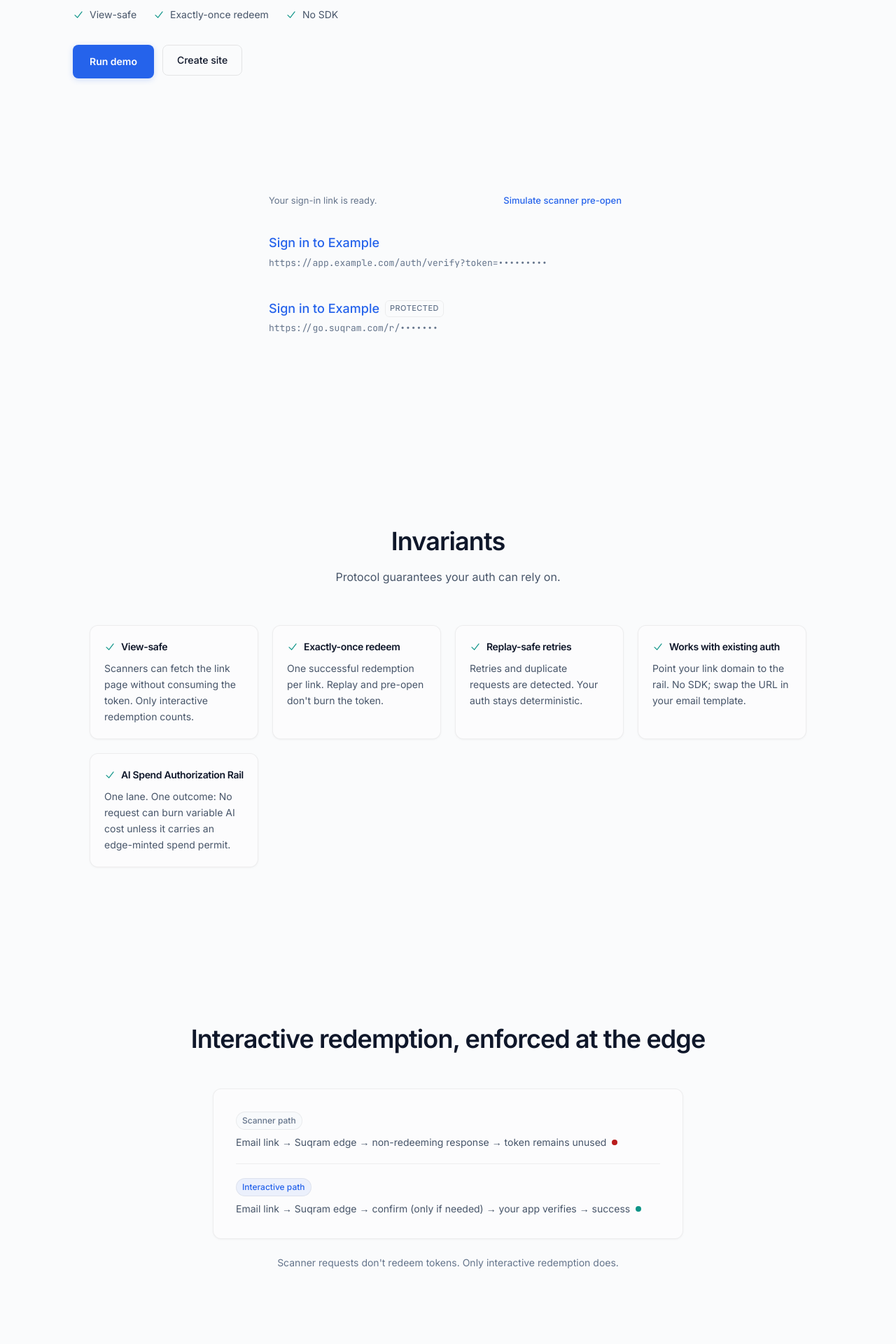
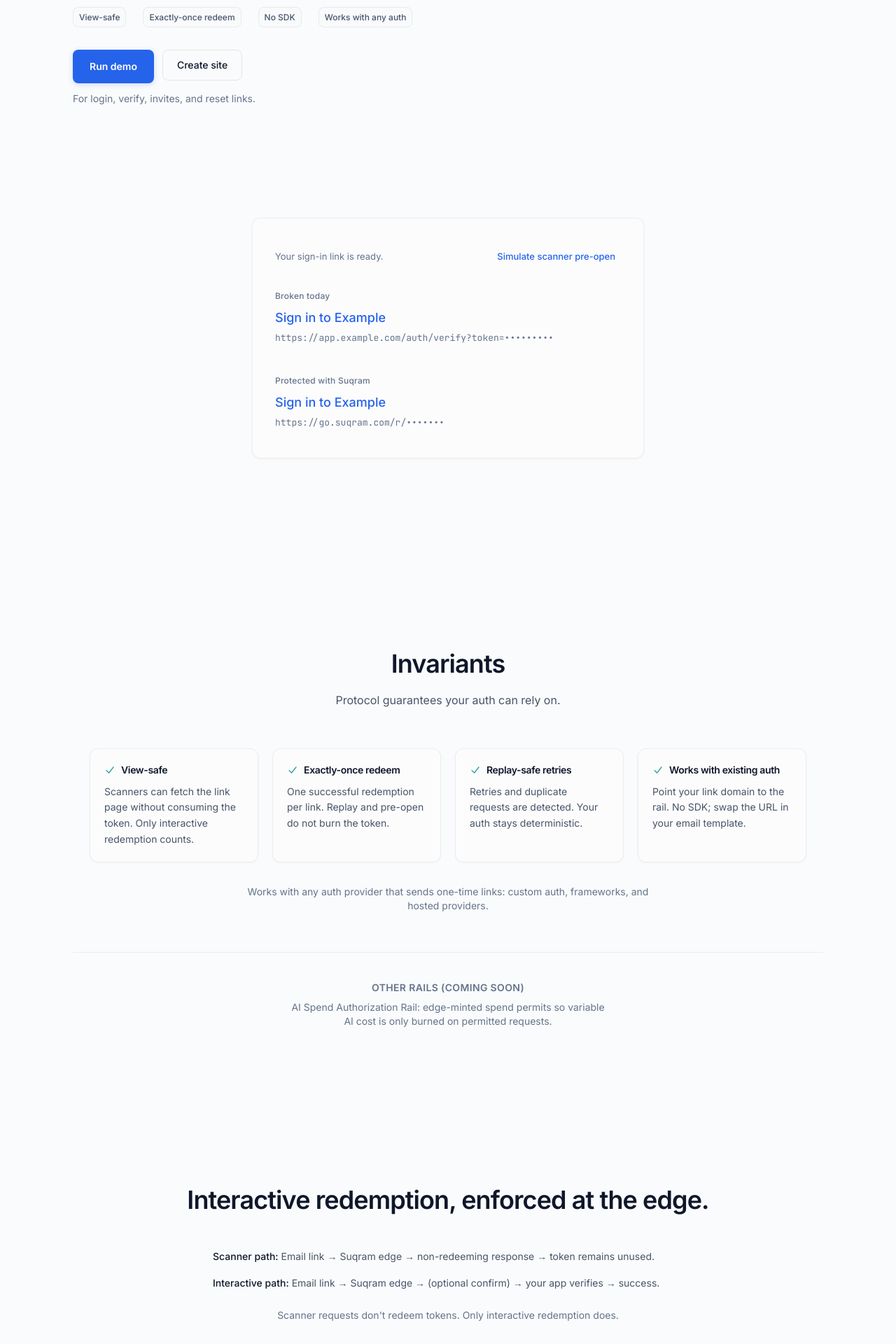
Before and after one commit to macuunamatata/Suqram, a Next.js app in the folder site/: page / in a window 1280 px wide. Shown: the part 440-2360 px from the top of the page at 70% size. Built offline with nearby package versions, Linux system fonts and the light colour scheme.

Commit message:
Polish UI/UX to domained feel

```diff
--- a/site/app/components/DemoBeforeAfter.tsx
+++ b/site/app/components/DemoBeforeAfter.tsx
@@ -1,6 +1,6 @@
 "use client";
 
-import { useState } from "react";
+import { useState, useEffect } from "react";
 import { motion, AnimatePresence, useReducedMotion } from "framer-motion";
 
 type Clicked = null | "unprotected" | "protected";
@@ -12,8 +12,23 @@ export default function DemoBeforeAfter() {
   const [clicked, setClicked] = useState<Clicked>(null);
   const [runFirstLink, setRunFirstLink] = useState<RunFirstLink>(null);
 
+  // When user clicks "Run demo" (href="#demo"), focus the simulate button after scroll
+  useEffect(() => {
+    const focusSimulate = () => {
+      if (typeof window !== "undefined" && window.location.hash === "#demo") {
+        const t = setTimeout(() => document.getElementById("demo-simulate")?.focus(), 150);
+        return () => clearTimeout(t);
+      }
+    };
+    focusSimulate();
+    const onHash = () => { focusSimulate(); };
+    window.addEventListener("hashchange", onHash);
+    return () => window.removeEventListener("hashchange", onHash);
+  }, []);
+
   const onSimulate = () => {
     setRunFirstLink(null);
+    setClicked(null);
     setSimulated(true);
   };
 
@@ -37,11 +52,12 @@ export default function DemoBeforeAfter() {
 
   return (
     <section className="demo-section" aria-label="Demo">
-      <div className="demo-wrap">
+      <div className="demo-wrap demo-email-snippet">
         <div className="demo-email">
           <header className="demo-email-header">
             <p className="demo-email-eyebrow">Your sign-in link is ready.</p>
             <button
+              id="demo-simulate"
               type="button"
               className="demo-email-btn"
               onClick={onSimulate}
@@ -53,8 +69,9 @@ export default function DemoBeforeAfter() {
           </header>
 
           <div className="demo-email-links">
-            {/* Unprotected row */}
+            {/* Broken today */}
             <div className="demo-link-row">
+              <p className="demo-section-label">Broken today</p>
               <a
                 href="#"
                 className="demo-link"
@@ -68,13 +85,13 @@ export default function DemoBeforeAfter() {
               </p>
               {!simulated && runFirstLink === "unprotected" && (
                 <p className="demo-inline-hint" aria-live="polite">
-                  Run scanner simulation first
+                  Run scanner simulation first.
                 </p>
               )}
               {simulated && (
                 <>
-                  <p className="demo-inline-outcome demo-inline-outcome-fail" aria-live="polite">
-                    Token consumed by scanner
+                  <p className="demo-inline-outcome" aria-live="polite">
+                    Token consumed by scanner → Link expired
                   </p>
                   <AnimatePresence>
                     {clicked === "unprotected" && (
@@ -94,9 +111,9 @@ export default function DemoBeforeAfter() {
               )}
             </div>
 
-            {/* Protected row */}
+            {/* Protected with Suqram */}
             <div className="demo-link-row">
-              <div className="demo-link-row-head">
+              <p className="demo-section-label">Protected with Suqram</p>
               <a
                 href="#"
                 className="demo-link demo-link-protected"
@@ -105,20 +122,18 @@ export default function DemoBeforeAfter() {
               >
                 Sign in to Example
               </a>
-                <span className="demo-badge">Protected</span>
-              </div>
               <p className="demo-link-url" aria-hidden>
                 https://go.suqram.com/r/•••••••
               </p>
               {!simulated && runFirstLink === "protected" && (
                 <p className="demo-inline-hint" aria-live="polite">
-                  Run scanner simulation first
+                  Run scanner simulation first.
                 </p>
               )}
               {simulated && (
                 <>
                   <p className="demo-inline-outcome demo-inline-outcome-ok" aria-live="polite">
-                    Scanner views don&apos;t redeem
+                    Scanner views don&apos;t redeem → First real click succeeds
                   </p>
                   <AnimatePresence>
                     {clicked === "protected" && (
--- a/site/app/globals.css
+++ b/site/app/globals.css
@@ -369,6 +369,21 @@ h3 {
     height: 1rem;
     flex-shrink: 0;
     color: var(--status-success);
+  }
+  .benefit-chips .benefit-item {
+    display: inline-flex;
+    align-items: center;
+    gap: var(--space-2);
+  }
+  .benefit-chip {
+    display: inline-block;
+    font-size: var(--text-xs);
+    font-weight: 500;
+    color: var(--text-secondary);
+    padding: var(--space-1) var(--space-2);
+    border-radius: var(--radius-md);
+    background: var(--surface-hover);
+    border: 1px solid var(--border);
   }
   .pill {
     @apply inline-flex items-center rounded-full text-xs font-medium;
@@ -890,7 +905,24 @@ h3 {
   .demo-section { padding: var(--space-12) 0 var(--space-16); }
   .demo-wrap { max-width: 560px; margin: 0 auto; padding: 0 var(--space-4); }
   @media (min-width: 640px) { .demo-wrap { padding: 0 var(--space-6); } }
+  .demo-email-snippet {
+    background: var(--surface-tint);
+    border: 1px solid var(--border);
+    border-radius: var(--radius-xl);
+    box-shadow: var(--shadow-surface);
+    padding: var(--space-8) var(--space-6);
+  }
+  @media (min-width: 640px) {
+    .demo-email-snippet { padding: var(--space-10) var(--space-8); }
+  }
   .demo-email { display: flex; flex-direction: column; gap: var(--space-8); }
+  .demo-section-label {
+    font-size: var(--text-xs);
+    font-weight: 500;
+    color: var(--muted);
+    margin: 0 0 var(--space-1);
+    letter-spacing: 0.02em;
+  }
   .demo-email-header {
     display: flex;
     flex-wrap: wrap;
@@ -946,7 +978,10 @@ h3 {
   .demo-link:hover { text-decoration: underline; }
   .demo-link-protected:hover {
     text-decoration: underline;
-    box-shadow: 0 1px 0 0 var(--primary);
+    box-shadow: 0 0 0 1px rgba(37, 99, 235, 0.15);
+  }
+  @media (prefers-reduced-motion: reduce) {
+    .demo-link-protected:hover { box-shadow: none; }
   }
   .demo-link:focus-visible {
     outline: none;
@@ -979,11 +1014,12 @@ h3 {
   }
   .demo-inline-outcome {
     font-size: 0.8125rem;
+    color: var(--muted);
     margin: 0;
     margin-top: var(--space-1);
   }
-  .demo-inline-outcome-fail { color: var(--status-error); }
-  .demo-inline-outcome-ok { color: var(--status-success); }
+  .demo-inline-outcome-fail { color: var(--muted); }
+  .demo-inline-outcome-ok { color: var(--muted); }
   .demo-inline-result {
     display: inline-flex;
     align-items: center;
@@ -995,6 +1031,8 @@ h3 {
   .demo-inline-result-fail { color: var(--status-error); }
   .demo-inline-result-ok { color: var(--status-success); }
   .demo-inline-icon { width: 0.875rem; height: 0.875rem; flex-shrink: 0; }
+  .demo-inline-result-fail .demo-inline-icon { color: var(--status-error); }
+  .demo-inline-result-ok .demo-inline-icon { color: var(--status-success); }
   @media (prefers-reduced-motion: reduce) {
     .demo-link, .demo-link-url { transition: none; }
   }
--- a/site/app/page.tsx
+++ b/site/app/page.tsx
@@ -28,7 +28,7 @@ const INVARIANT_TILES = [
   },
   {
     title: "Exactly-once redeem",
-    body: "One successful redemption per link. Replay and pre-open don't burn the token.",
+    body: "One successful redemption per link. Replay and pre-open do not burn the token.",
   },
   {
     title: "Replay-safe retries",
@@ -37,10 +37,6 @@ const INVARIANT_TILES = [
   {
     title: "Works with existing auth",
     body: "Point your link domain to the rail. No SDK; swap the URL in your email template.",
-  },
-  {
-    title: "AI Spend Authorization Rail",
-    body: "One lane. One outcome: No request can burn variable AI cost unless it carries an edge-minted spend permit.",
   },
 ];
 
@@ -58,8 +54,8 @@ const FAQ_ITEMS = [
     a: "No. Point your link domain to Suqram and swap the link in your email template.",
   },
   {
-    q: "Works with Supabase / Firebase / custom?",
-    a: "Yes. Works with any auth that uses one-time links in email.",
+    q: "Does it work with my existing auth?",
+    a: "Yes. If your auth uses one-time links in email (login, verify, reset, invite), you can protect them—custom code, frameworks, or hosted providers.",
   },
   {
     q: "What about passkeys?",
@@ -82,20 +78,20 @@ export default function HomePage() {
               Links that survive the real world.
             </h1>
             <p className="mt-5 body-hero text-[var(--text-secondary)] leading-relaxed">
-              Email scanners pre-open links and burn one-time tokens. Suqram runs at the edge so only a real click redeems—your magic links stay unbreakable.
+              Email scanners pre-open links and burn one-time tokens. Suqram runs at the edge so only an interactive redemption counts—your one-time links stay unbreakable.
             </p>
-            <ul className="mt-6 benefit-list" aria-label="Key benefits">
+            <ul className="mt-6 benefit-list benefit-chips" aria-label="Key invariants">
               <li className="benefit-item">
-                <BenefitCheck className="benefit-check" aria-hidden />
-                View-safe
+                <span className="benefit-chip">View-safe</span>
               </li>
               <li className="benefit-item">
-                <BenefitCheck className="benefit-check" aria-hidden />
-                Exactly-once redeem
+                <span className="benefit-chip">Exactly-once redeem</span>
               </li>
               <li className="benefit-item">
-                <BenefitCheck className="benefit-check" aria-hidden />
-                No SDK
+                <span className="benefit-chip">No SDK</span>
+              </li>
+              <li className="benefit-item">
+                <span className="benefit-chip">Works with any auth</span>
               </li>
             </ul>
             <div className="mt-8 flex flex-col sm:flex-row items-start gap-3">
@@ -106,6 +102,9 @@ export default function HomePage() {
                 Create site
               </Link>
             </div>
+            <p className="mt-3 text-sm text-[var(--muted)]">
+              For login, verify, invites, and reset links.
+            </p>
           </div>
         </div>
       </section>
@@ -142,30 +141,33 @@ export default function HomePage() {
               </div>
             ))}
           </div>
+          <p className="mt-8 text-center text-sm text-[var(--muted)] max-w-xl mx-auto">
+            Works with any auth provider that sends one-time links: custom auth, frameworks, and hosted providers.
+          </p>
+          <div className="mt-14 pt-10 border-t border-[var(--border)]">
+            <h3 className="text-sm font-semibold text-[var(--muted)] uppercase tracking-wide text-center">
+              Other rails (coming soon)
+            </h3>
+            <p className="mt-2 text-center text-sm text-[var(--muted)] max-w-md mx-auto">
+              AI Spend Authorization Rail: edge-minted spend permits so variable AI cost is only burned on permitted requests.
+            </p>
+          </div>
         </div>
       </section>
 
-      {/* How: interactive redemption — one surface, dividers */}
+      {/* How: interactive redemption — simple text rows, no heavy boxes */}
       <section className={SECTION_PY} id="how" aria-label="How it works">
         <div className={CONTAINER}>
           <h2 className={SECTION_HEADING}>
-            Interactive redemption, enforced at the edge
+            Interactive redemption, enforced at the edge.
           </h2>
-          <div className="mt-12 max-w-2xl mx-auto surface p-6 sm:p-8 space-y-0">
-            <div className="flex flex-wrap items-center gap-2 pb-5 border-b border-[var(--border)]">
-              <span className="pill text-xs">Scanner path</span>
-              <span className="text-sm text-[var(--text-secondary)]">
-                Email link → Suqram edge → non-redeeming response → token remains unused
-              </span>
-              <span className="w-2 h-2 rounded-full bg-[var(--status-error)] shrink-0" aria-hidden />
-            </div>
-            <div className="flex flex-wrap items-center gap-2 pt-5">
-              <span className="pill-accent text-xs">Interactive path</span>
-              <span className="text-sm text-[var(--text-secondary)]">
-                Email link → Suqram edge → confirm (only if needed) → your app verifies → success
-              </span>
-              <span className="w-2 h-2 rounded-full bg-[var(--status-success)] shrink-0" aria-hidden />
-            </div>
+          <div className="mt-12 max-w-2xl mx-auto space-y-4">
+            <p className="text-sm text-[var(--text-secondary)] leading-relaxed">
+              <span className="font-medium text-[var(--text)]">Scanner path:</span> Email link → Suqram edge → non-redeeming response → token remains unused.
+            </p>
+            <p className="text-sm text-[var(--text-secondary)] leading-relaxed">
+              <span className="font-medium text-[var(--text)]">Interactive path:</span> Email link → Suqram edge → (optional confirm) → your app verifies → success.
+            </p>
           </div>
           <p className="mt-6 text-center text-sm text-[var(--muted)]">
             Scanner requests don&apos;t redeem tokens. Only interactive redemption does.
@@ -177,10 +179,13 @@ export default function HomePage() {
       <section className={SECTION_PY} id="quickstart" aria-label="Deploy">
         <div className={CONTAINER}>
           <h2 className={SECTION_HEADING}>
-            Deploy in minutes
+            Deploy in minutes.
           </h2>
           <p className={`${SECTION_SUB} mt-2`}>
-            Create your site and get a protected link format to paste into Supabase (or any) email templates.
+            Create your site and get a protected link format to paste into your auth emails.
+          </p>
+          <p className="mt-2 text-center text-sm text-[var(--muted)] max-w-xl mx-auto">
+            Works with login, verify email, invites, and password reset.
           </p>
           <div className="mt-8 flex justify-center">
             <Link href="/app" className="btn-hero">
@@ -199,10 +204,10 @@ export default function HomePage() {
           <div className="mt-12 max-w-3xl mx-auto grid grid-cols-1 md:grid-cols-3 gap-6 md:items-stretch">
             <div className="pricing-tier pricing-tier-featured flex flex-col p-6">
               <h3 className="text-xl font-semibold tracking-tight text-[var(--text)]">Free</h3>
-              <p className="mt-1 text-sm font-medium text-[var(--text-secondary)]">1K redemptions/mo</p>
+              <p className="mt-1 text-sm font-medium text-[var(--text-secondary)]">1K redemptions / month</p>
               <p className="mt-4 text-2xl font-bold tracking-tight text-[var(--primary)]">$0</p>
-              <p className="mt-1 text-sm text-[var(--muted)]">/month</p>
-              <p className="mt-3 text-sm text-[var(--muted)] leading-relaxed">No credit card. One domain.</p>
+              <p className="mt-1 text-sm text-[var(--muted)]">/ month</p>
+              <p className="mt-3 text-sm text-[var(--muted)] leading-relaxed">No credit card.</p>
               <div className="mt-auto pt-6">
                 <Link href="/start" className="pricing-cta-primary block w-full text-center">
                   Create free site
@@ -211,10 +216,10 @@ export default function HomePage() {
             </div>
             <div className="pricing-tier pricing-tier-quiet flex flex-col">
               <h3 className="text-xl font-semibold tracking-tight text-[var(--text)]">Pro</h3>
-              <p className="mt-1 text-sm font-medium text-[var(--text-secondary)]">10K redemptions/mo</p>
+              <p className="mt-1 text-sm font-medium text-[var(--text-secondary)]">10K redemptions / month</p>
               <p className="mt-4 text-xl font-semibold tracking-tight text-[var(--text)]">$19</p>
-              <p className="mt-1 text-sm text-[var(--muted)]">/month</p>
-              <p className="mt-3 text-sm text-[var(--muted)] leading-relaxed">Growing apps. Multiple domains.</p>
+              <p className="mt-1 text-sm text-[var(--muted)]">/ month</p>
+              <p className="mt-3 text-sm text-[var(--muted)] leading-relaxed">Growing apps.</p>
               <div className="mt-auto pt-6">
                 <Link href="/pricing" className="pricing-cta-quiet">
                   Learn more
@@ -224,8 +229,8 @@ export default function HomePage() {
             <div className="pricing-tier pricing-tier-quiet flex flex-col">
               <h3 className="text-xl font-semibold tracking-tight text-[var(--text)]">Scale</h3>
               <p className="mt-1 text-sm font-medium text-[var(--text-secondary)]">High volume</p>
-              <p className="mt-4 text-xl font-semibold tracking-tight text-[var(--text)]">Custom</p>
-              <p className="mt-3 text-sm text-[var(--muted)] leading-relaxed">Enterprise. Dedicated support.</p>
+              <p className="mt-4 text-xl font-semibold tracking-tight text-[var(--text)]">Custom pricing</p>
+              <p className="mt-3 text-sm text-[var(--muted)] leading-relaxed">Enterprise.</p>
               <div className="mt-auto pt-6">
                 <Link href="/pricing" className="pricing-cta-quiet">
                   Learn more
```
Lines whose indentation alone changed are shown as unchanged.
